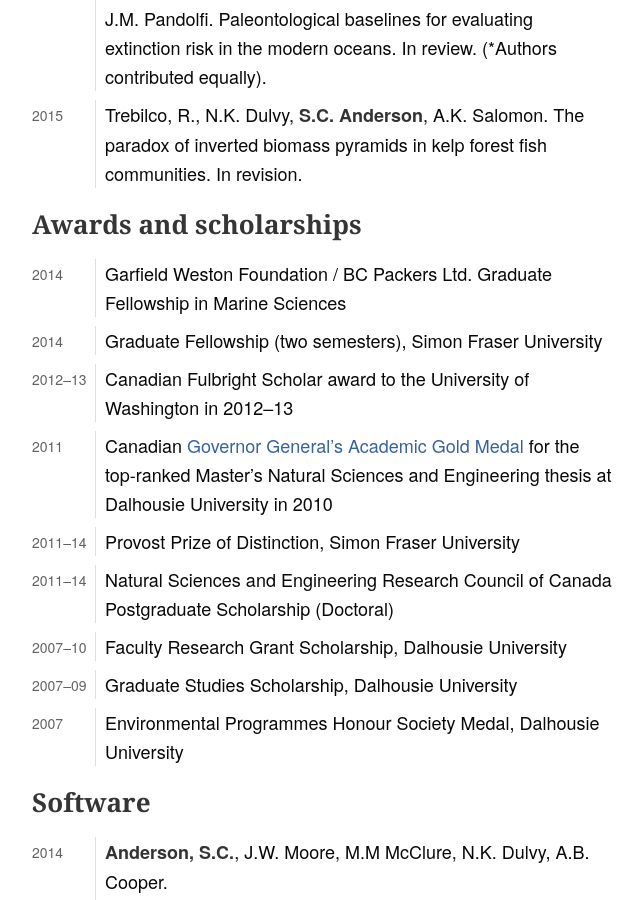
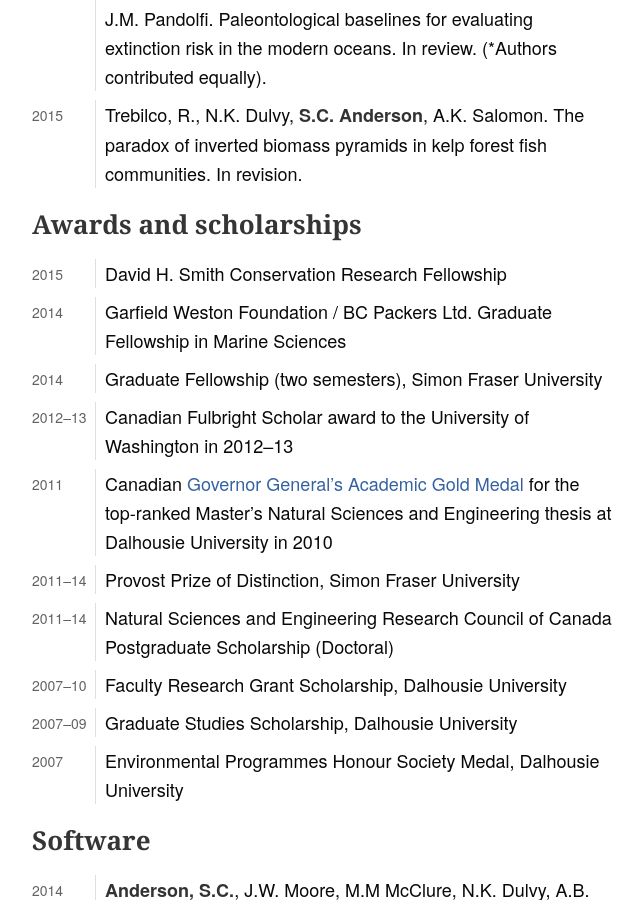
Before and after one commit to seananderson/seananderson.ca, a Jekyll site: the page built from cv.html, in a window 1280 px wide and 900 px high, scrolled down 4348 px. Shown: the whole window, without its empty margins (318-961 px from the left). Built offline with Jekyll 4.4.1, drawn with Linux system fonts in a browser that asks for light colours; Markdown is read by kramdown in place of the engine named in the settings; comment, search, counter and statistics services are not loaded.

Commit message:
Update CV

```diff
--- a/AndersonCV.txt
+++ b/AndersonCV.txt
@@ -247,6 +247,9 @@ Manuscripts in review
 Awards and scholarships
 =======================
 
+2015
+:   David H. Smith Conservation Research Fellowship
+
 2014
 :   Garfield Weston Foundation / BC Packers Ltd. Graduate Fellowship in
     Marine Sciences
--- a/cv.html
+++ b/cv.html
@@ -115,6 +115,9 @@ title: seananderson.ca
 </dl>
 <h1 id="awards-and-scholarships">Awards and scholarships</h1>
 <dl>
+<dt>2015</dt>
+<dd>David H. Smith Conservation Research Fellowship
+</dd>
 <dt>2014</dt>
 <dd>Garfield Weston Foundation / BC Packers Ltd. Graduate Fellowship in Marine Sciences
 </dd>
```
Also changed, not shown: cv-pandoc.md (+3 -0 lines), 1 other file.
